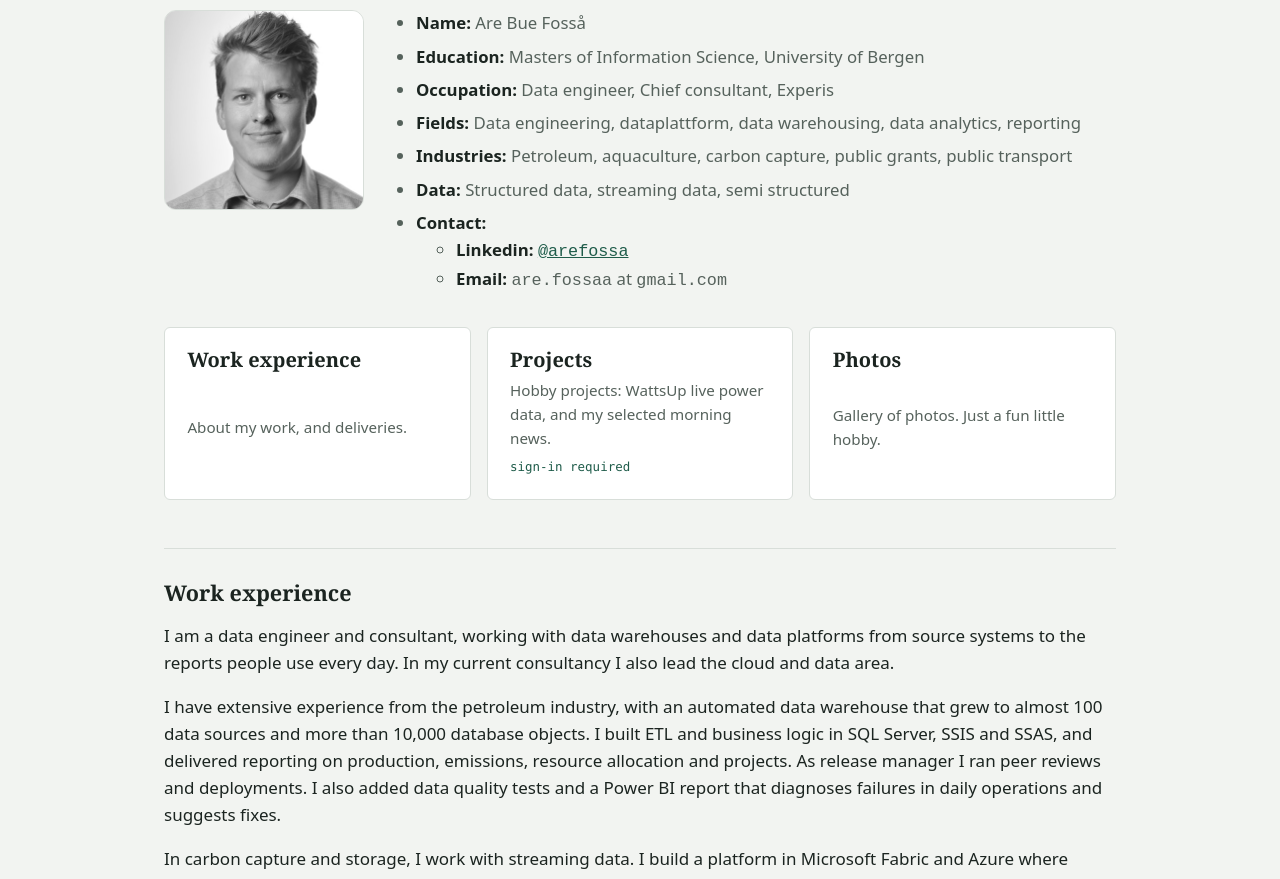
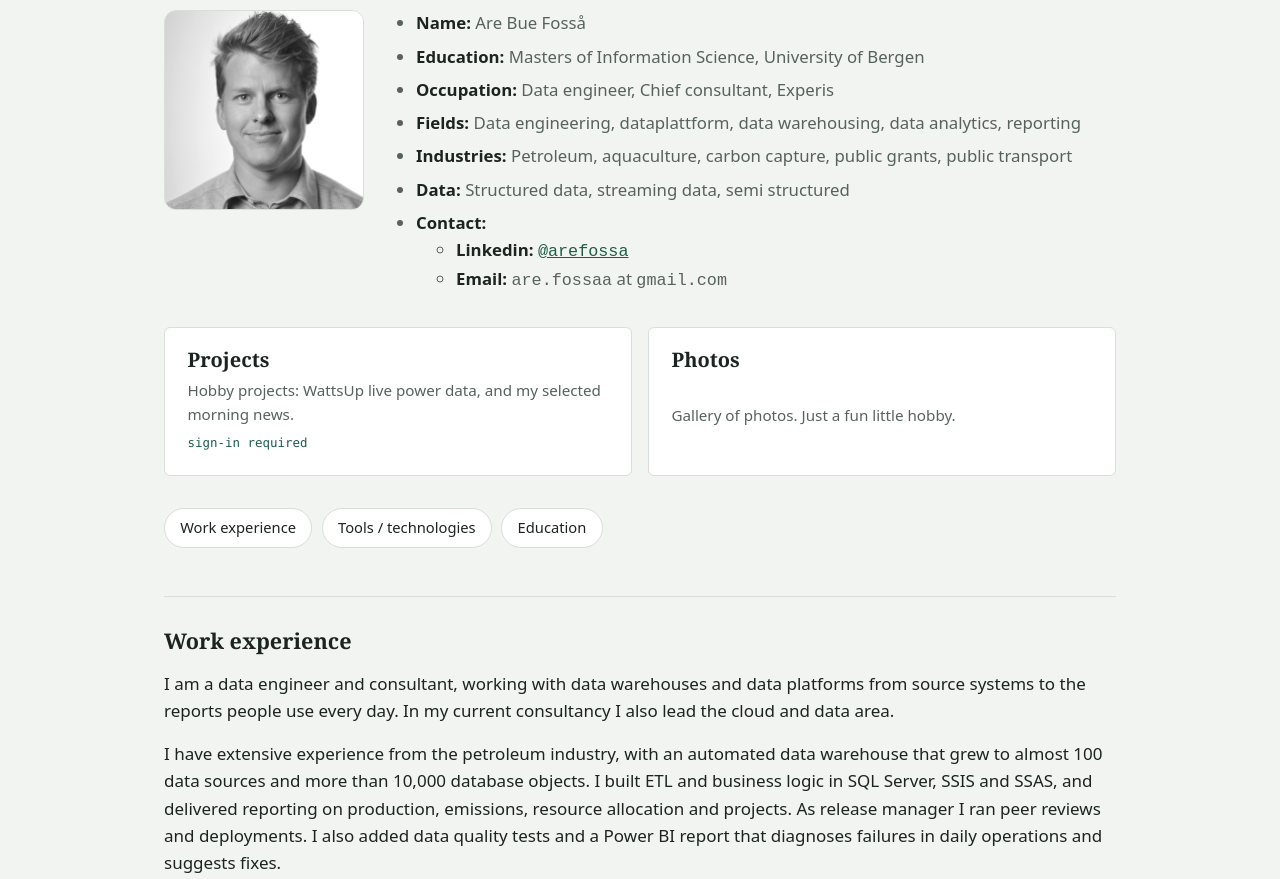
Before and after one commit to arefossa/arefossa.no, a plain HTML site: page index.html in a window 1280 px wide. Shown: the part 257-1136 px from the top of the page. Drawn offline with Linux system fonts and the light colour scheme.

Commit message:
omstrukturerte menyvalgene

```diff
--- a/assets/style.css
+++ b/assets/style.css
@@ -99,7 +99,21 @@ h2 { font-size: 1.35rem; }
 .prose { display: grid; gap: 1rem; }
 .prose p { margin: 0; }
 
-/* Forsiden: Work experience under flisene, litt ekstra luft over og en tynn strek som skille. */
+/* Forsiden: små knapper under flisene som glir ned til seksjonene. */
+.jump { display: flex; flex-wrap: wrap; gap: 0.6rem; }
+.jump a {
+  padding: 0.45rem 0.95rem;
+  background: var(--surface);
+  border: 1px solid var(--line);
+  border-radius: 999px;
+  color: var(--fg);
+  font-size: 0.92rem;
+  text-decoration: none;
+  transition: border-color 0.15s ease, color 0.15s ease;
+}
+.jump a:hover, .jump a:focus-visible { border-color: var(--accent); color: var(--accent); }
+
+/* Forsiden: seksjonene under flisene, litt ekstra luft over og en tynn strek som skille. */
 .experience, .skills, .education { display: grid; gap: 1rem; margin-top: 1rem; padding-top: 2rem; border-top: 1px solid var(--line); }
 
 /* Forsiden: Tools / technologies og semestrene i Education. En overskrift og en punktliste per
--- a/index.html
+++ b/index.html
@@ -13,7 +13,6 @@
     <div class="wrap">
       <a class="brand" href="/">Are Bue Fosså</a>
       <nav class="site-nav" aria-label="Main">
-        <a href="/#experience">Work experience</a>
         <a href="/projects/">Projects</a>
         <a href="/photos/">Photos</a>
       </nav>
@@ -46,12 +45,6 @@
 
       <ul class="tiles">
         <li>
-          <a class="tile" href="#experience">
-            <h2>Work experience</h2>
-            <p>About my work, and deliveries.</p>
-          </a>
-        </li>
-        <li>
           <a class="tile" href="/projects/">
             <h2>Projects</h2>
             <p>Hobby projects: WattsUp live power data, and my selected morning news.</p>
@@ -65,6 +58,13 @@
           </a>
         </li>
       </ul>
+
+      <!-- Snarveier ned til seksjonene under, mindre enn flisene over. -->
+      <nav class="jump" aria-label="On this page">
+        <a href="#experience">Work experience</a>
+        <a href="#skills">Tools / technologies</a>
+        <a href="#education">Education</a>
+      </nav>
 
       <section class="experience" id="experience" aria-labelledby="experience-title">
         <h2 id="experience-title">Work experience</h2>
```
Also changed, not shown: 404.html (+0 -1 lines), morning-news/index.html (+0 -1 lines), morning-news/market/index.html (+0 -1 lines), morning-news/watch/index.html (+0 -1 lines), photos/index.html (+0 -1 lines), projects/index.html (+0 -1 lines).
